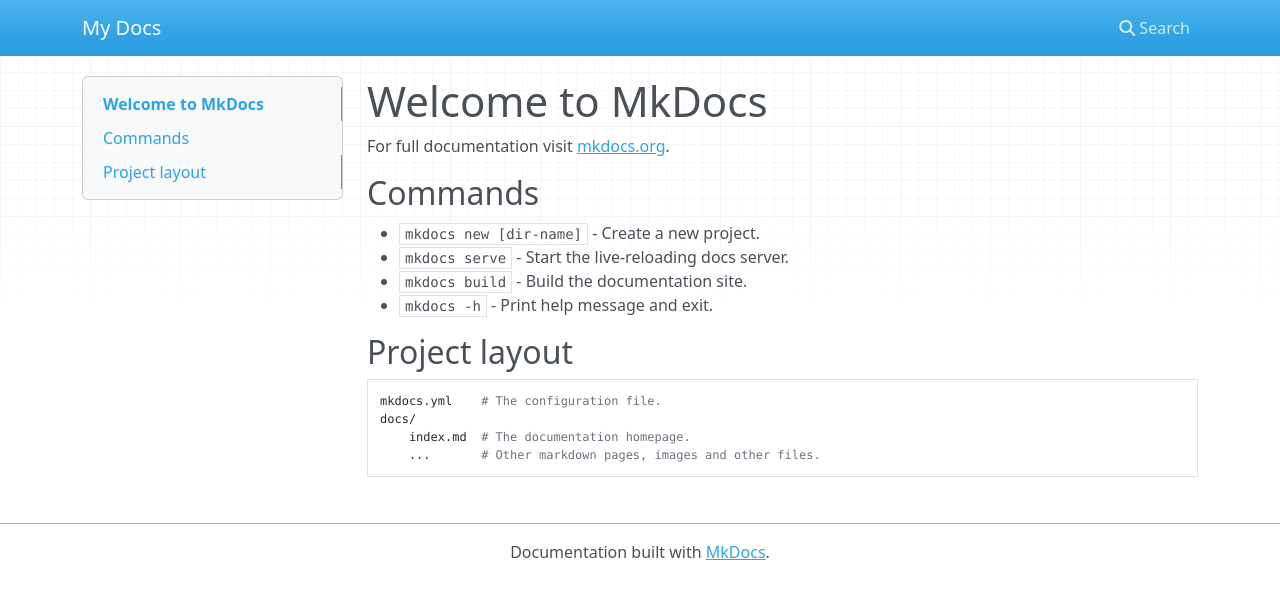
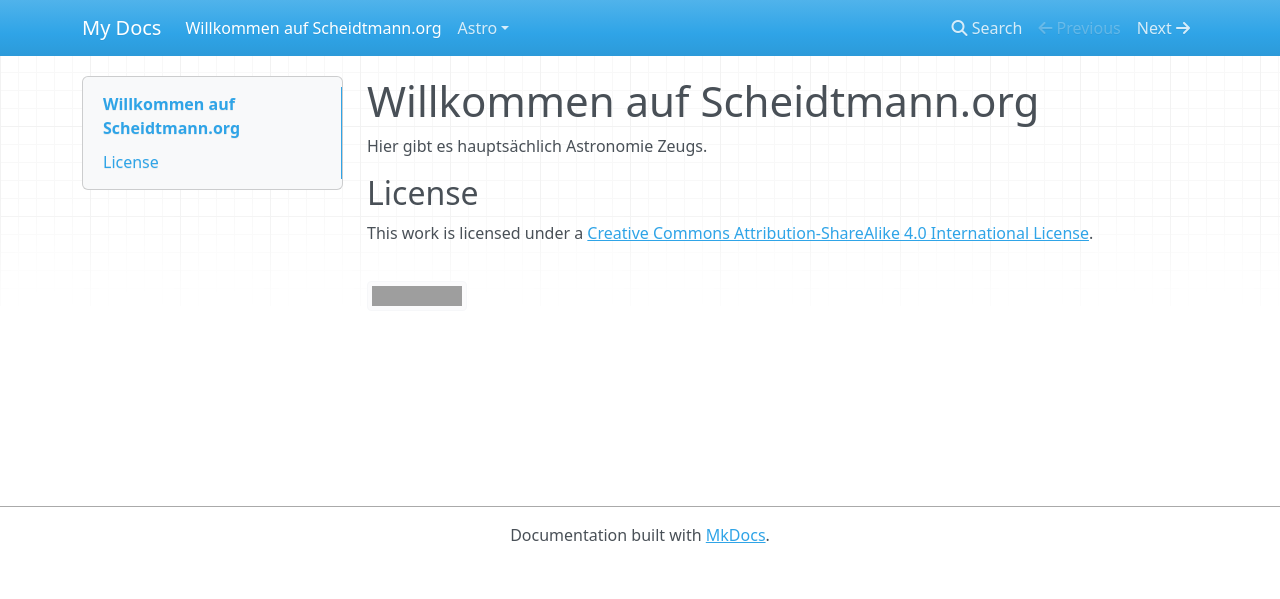
Before and after one commit to jscheidtmann/scheidtmann.org, an MkDocs documentation site: the page built from docs/index.md, in a window 1280 px wide. Shown: the top 599 px of the page. Built offline with MkDocs 1.6.1, drawn with Linux system fonts in a browser that asks for light colours; nearby versions of some CDN libraries; grey boxes are pictures that could not be loaded.

Commit message:
Erste Schritte zur Website

```diff
--- a/docs/index.md
+++ b/docs/index.md
@@ -1,17 +1,13 @@
-# Welcome to MkDocs
+# Willkommen auf Scheidtmann.org
 
-For full documentation visit [mkdocs.org](https://www.mkdocs.org).
+Hier gibt es hauptsächlich Astronomie Zeugs.
 
-## Commands
+## License
 
-* `mkdocs new [dir-name]` - Create a new project.
-* `mkdocs serve` - Start the live-reloading docs server.
-* `mkdocs build` - Build the documentation site.
-* `mkdocs -h` - Print help message and exit.
+This work is licensed under a
+[Creative Commons Attribution-ShareAlike 4.0 International License][cc-by-sa].
 
-## Project layout
+[![CC BY-SA 4.0][cc-by-sa-image]][cc-by-sa]
 
-    mkdocs.yml    # The configuration file.
-    docs/
-        index.md  # The documentation homepage.
-        ...       # Other markdown pages, images and other files.
+[cc-by-sa]: http://creativecommons.org/licenses/by-sa/4.0/
+[cc-by-sa-image]: https://licensebuttons.net/l/by-sa/4.0/88x31.png
```
Also changed, not shown: docs/astro/index.md (added, +5 -0 lines).
